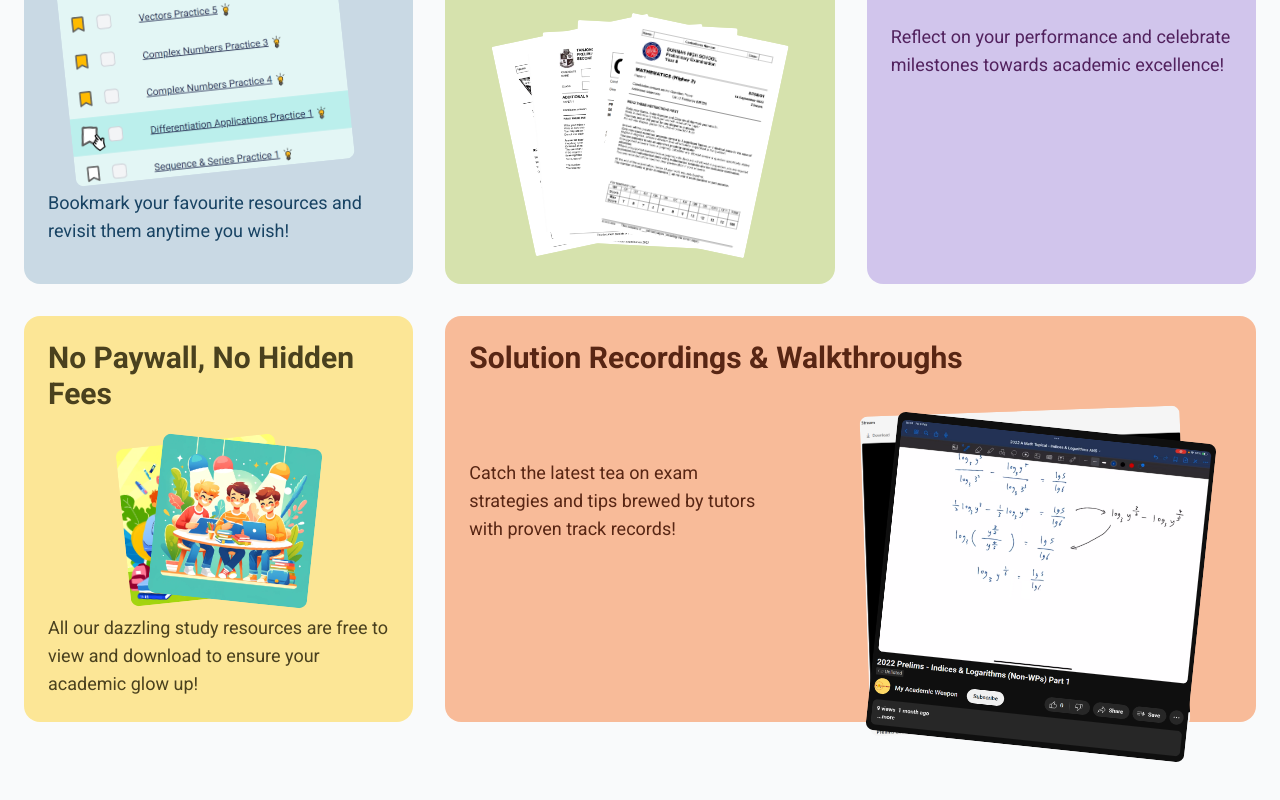
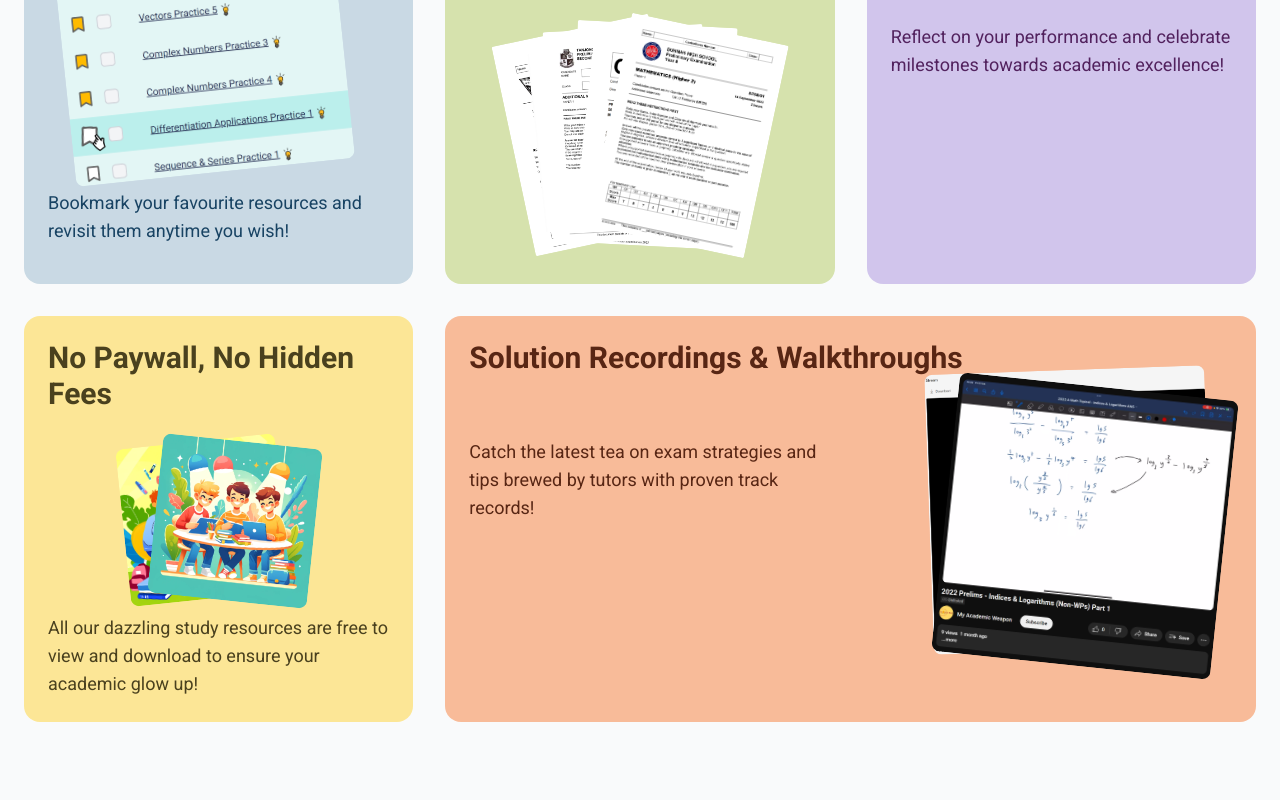
Before and after one commit to LimJiaEarn/myacademicweapon, a Next.js app: page / in a window 1280 px wide. Shown: the part 3464-4264 px from the top of the page. Built offline with nearby package versions, Linux system fonts and the light colour scheme; no server answers.

Commit message:
Fixed Bentobox for small screens

```diff
--- a/src/app/page.tsx
+++ b/src/app/page.tsx
@@ -17,7 +17,7 @@ const HomePage = () => {
         <h1 className="text-2xl font-bold leading-tight text-pri_navy_dark sm:text-4xl sm:leading-normal md:text-5xl md:leading-relaxed">
           Explore Our Features
         </h1>
-        <p className="mt-6 mb-12 text-lg text-center leading-relaxed text-pri_navy_darker md:text-2xl max-w-[700px]">
+        <p className="mt-6 mb-12 text-lg text-center leading-relaxed text-pri_navy_main md:text-2xl max-w-[700px] px-2">
           We're more than just a collection of study resources, we're your steadfast ally in your pursuit of academic success!
         </p>
         <Features/>
--- a/src/components/shared/Features.tsx
+++ b/src/components/shared/Features.tsx
@@ -29,10 +29,10 @@ const Features = () => {
 
                 <h2 className={`${baseHeadingStyle} `}>Track Your Progress</h2>
                 <div className="flex lg:flex-col justify-center h-full items-center gap-8">
-                    <div className="relative  w-full flex justify-center items-center gap-2 min-h-[350px] lg:min-h-[450px]">
+                    <div className="relative w-full flex justify-center items-center gap-2 min-h-[350px] lg:min-h-[450px]">
                         <div className="absolute h-[250px] w-[160px] lg:h-[320px] lg:w-[270px] xl:h-[400px] xl:w-[300px]">
                             <Image src="/images/feature2.1.png" alt="f2" fill={true}
-                                className="rounded-lg object-cover object-top -translate-x-8 -translate-y-2 -rotate-2 group-hover:rotate-4 group-hover:-translate-x-8 lg:group-hover:-translate-x-12 group-hover:-translate-y-12 duration-100 ease-in-out"/>
+                                className="rounded-lg object-cover object-top sm:-translate-x-8 -translate-y-2 -rotate-2 group-hover:rotate-4 group-hover:-translate-x-2 sm:group-hover:-translate-x-8 lg:group-hover:-translate-x-12 group-hover:-translate-y-12 duration-100 ease-in-out"/>
                         </div>
                         <div className="absolute z-10 h-[250px] w-[160px] lg:h-[320px] lg:w-[270px] xl:h-[400px] xl:w-[300px]">
                             <Image src="/images/feature2.png" alt="f2" fill={true} quality={100}
@@ -79,11 +79,7 @@ const Features = () => {
                 </div>
             </div>
 
-
-
-
-
-            <div className="bg-yellow_bg p-4 md:p-6 rounded-2xl col-span-1 row-span-1 w-full h-full flex flex-col justify-center items-center gap-4 text-yellow_text group ">
+            <div className="bg-yellow_bg p-4 md:p-6 rounded-2xl col-span-1 row-span-1 w-full h-full flex flex-col justify-start items-center gap-4 text-yellow_text group ">
                 <h2 className={`${baseHeadingStyle} w-full text-left`}>No Paywall, No Hidden Fees</h2>
                 <div className="relative w-full flex justify-center items-center gap-2 h-[170px]">
                     <div className="absolute w-40 h-40">
@@ -98,18 +94,21 @@ const Features = () => {
                 <p className={baseParaStyle}>All our dazzling study resources are free to view and download to ensure your academic glow up!</p>
             </div>
 
-            <div className="bg-orange_bg p-4 md:p-6 rounded-2xl col-span-1 lg:col-span-2 row-span-1 w-full h-full grid grid-cols-2 grid-rows-3 text-orange_text group ">
-                <h2 className={`${baseHeadingStyle} col-start-1 col-span-full`}>Solution Recordings & Walkthroughs</h2>
-                <p className={`${baseParaStyle} col-start-1 col-span-1 lg:max-w-[300px]`}>Catch the latest tea on exam strategies and tips<br className="sm:hidden"/> brewed by tutors with proven track records!</p>
+            <div className="bg-orange_bg p-4 md:p-6 rounded-2xl col-span-1 lg:col-span-2 row-span-1 w-full h-full flex flex-col justify-start items-center text-orange_text group ">
+                <h2 className={`${baseHeadingStyle} w-full text-left`}>Solution Recordings & Walkthroughs</h2>
 
-                <div className="col-start-2 row-span-2 relative w-full flex justify-center items-center gap-2 min-h-[200px]">
-                    <div className="absolute h-[250px] w-[250px] md:h-[280px] md:w-[280px] lg:h-[320px] lg:w-[320px]">
-                        <Image src="/images/heroImg22.png" alt="f4" fill={true}
-                            className="rounded-lg object-cover object-top -translate-x-4 -translate-y-2 -rotate-2 group-hover:rotate-4 group-hover:-translate-x-10 group-hover:-translate-y-4 duration-100 ease-in-out"/>
-                    </div>
-                    <div className="absolute z-10 h-[250px] w-[250px] md:h-[280px] md:w-[280px] lg:h-[320px] lg:w-[320px]">
-                        <Image src="/images/heroImg17.png" alt="f4" fill={true} quality={100}
-                            className="rounded-lg object-cover object-top translate-y-2 rotate-6 group-hover:rotate-12 group-hover:translate-x-10 group-hover:translate-y-4 duration-100 ease-in-out"/>
+                <div className="flex flex-col md:flex-row justify-evenly items-center gap-4">
+                    <p className={`${baseParaStyle} w-full text-left h-24`}>Catch the latest tea on exam strategies and tips<br className="sm:hidden"/> brewed by tutors with proven track records!</p>
+
+                    <div className="relative left-14 lg:left-10 -top-8 lg:top-8 w-full flex justify-center items-center gap-2 min-w-[200px] min-h-[200px] md:min-h-[220px]">
+                        <div className="absolute h-[230px] w-[230px] md:h-[280px] md:w-[280px]">
+                            <Image src="/images/heroImg22.png" alt="f4" fill={true}
+                                className="rounded-lg object-cover object-top -translate-x-4 -translate-y-2 -rotate-2 group-hover:rotate-4 group-hover:-translate-x-10 group-hover:-translate-y-4 duration-100 ease-in-out"/>
+                        </div>
+                        <div className="absolute z-10 h-[230px] w-[230px] md:h-[280px] md:w-[280px]">
+                            <Image src="/images/heroImg17.png" alt="f4" fill={true} quality={100}
+                                className="rounded-lg object-cover object-top translate-y-2 rotate-6 group-hover:rotate-12 group-hover:translate-x-10 group-hover:translate-y-4 duration-100 ease-in-out"/>
+                        </div>
                     </div>
                 </div>
             </div>
--- a/src/components/ui/hero-parallax.tsx
+++ b/src/components/ui/hero-parallax.tsx
@@ -104,7 +104,7 @@ export const HeroParallax = (
         </motion.div>
 
         <motion.div style={{ opacity: textOpacity }} className="mb-4 md:mb-6 text-xl md:text-3xl font-semibold text-pri_navy_main text-center">
-          Solution Sheets, Walkthroughs, Notes & More !
+          Solution Sheets, Walkthroughs, Notes & More
         </motion.div>
         <motion.div className="flex flex-row-reverse space-x-reverse space-x-10 mb-20">
           {thirdRow.map((product) => (
```
